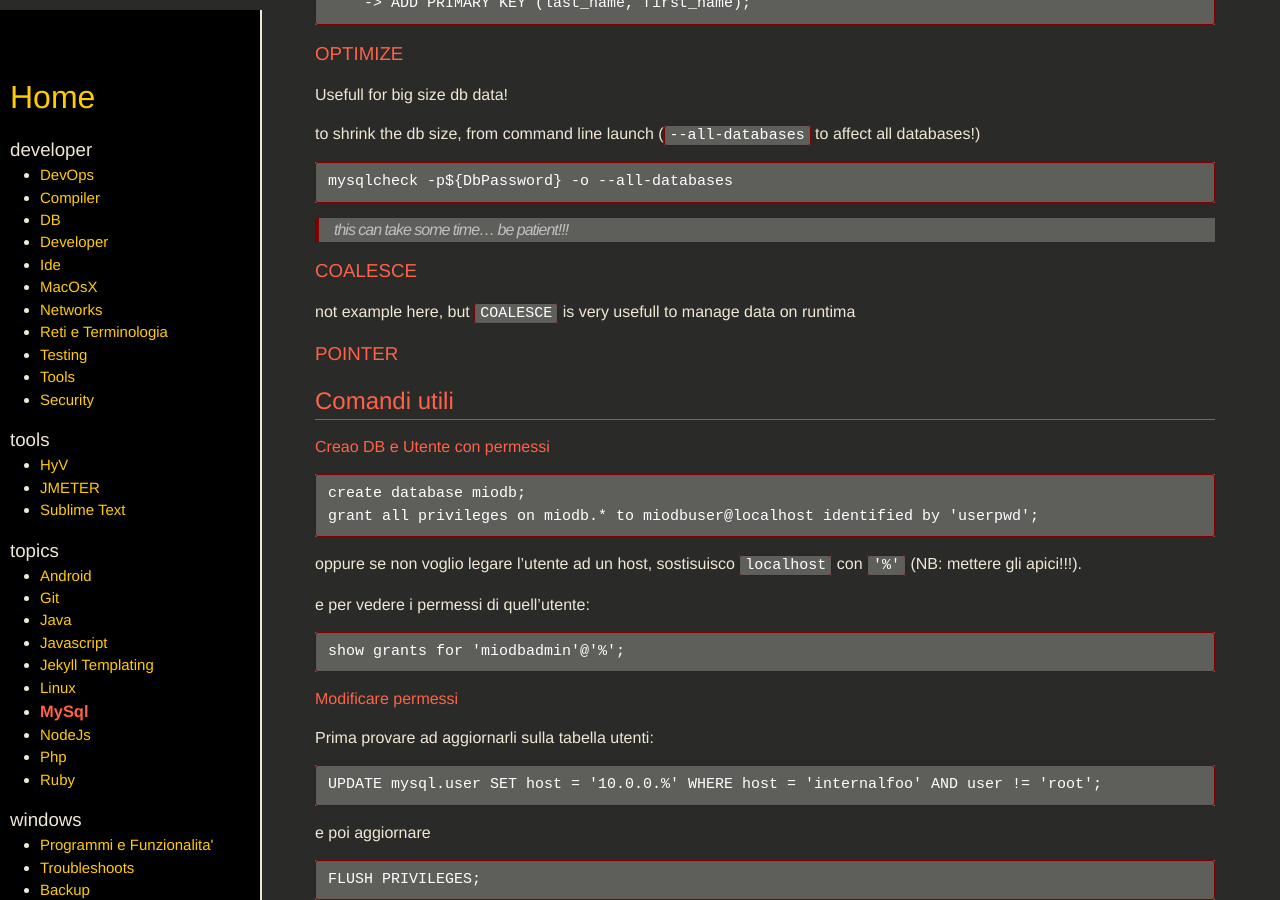
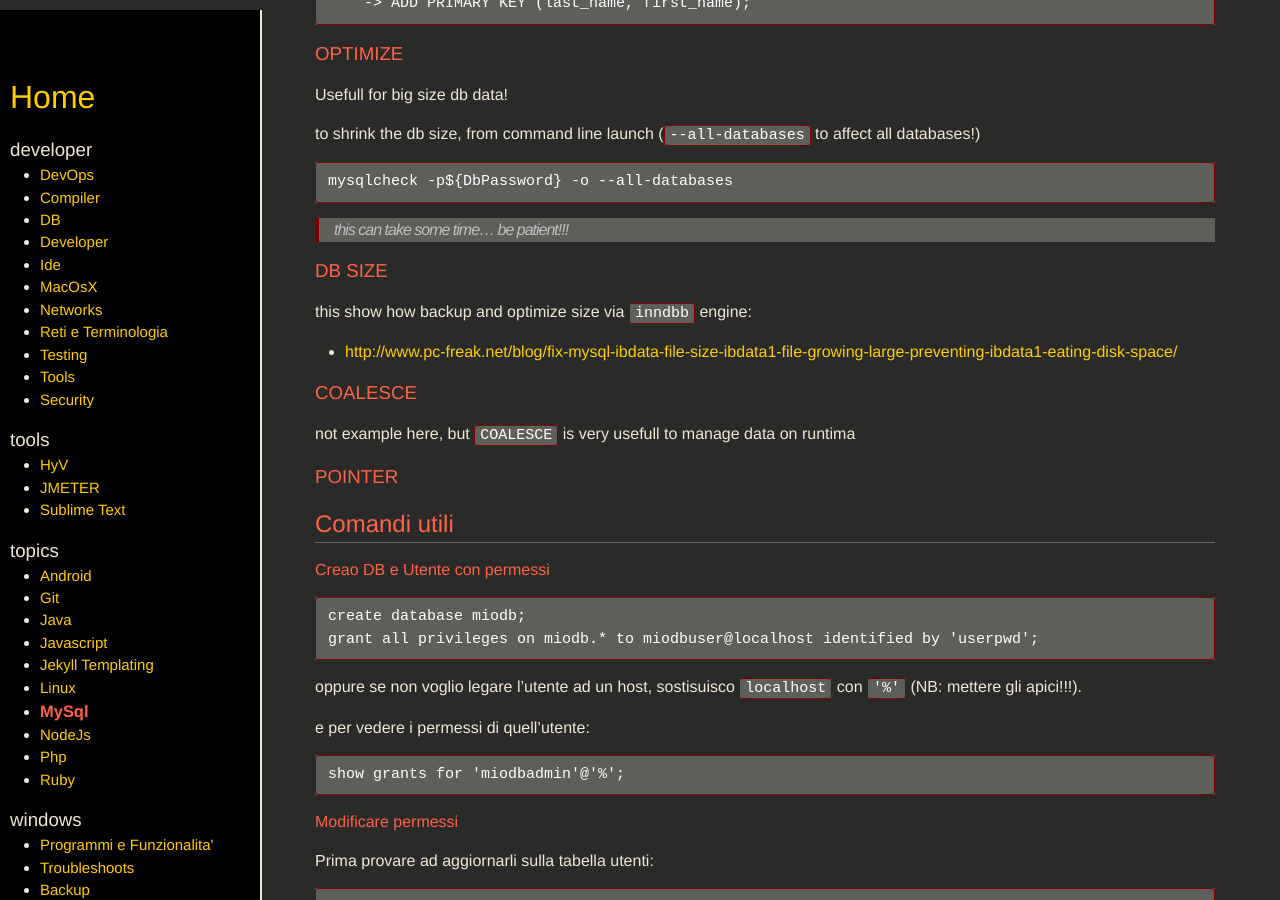
Before and after one commit to SimoSca/own-memo, a Jekyll site: the page built from _pages/topics/mysql.md, in a window 1280 px wide and 900 px high, scrolled down 828 px. Built offline with Jekyll 4.4.1, drawn with Linux system fonts in a browser that asks for light colours; nearby versions of some CDN libraries.

`````diff
--- a/_pages/topics/mysql.md
+++ b/_pages/topics/mysql.md
@@ -58,6 +58,13 @@
 mysqlcheck -p${DbPassword} -o --all-databases
 ````
 > this can take some time... be patient!!!
+
+
+### DB SIZE
+
+this show how backup and optimize size via `inndbb` engine:
+
+- [http://www.pc-freak.net/blog/fix-mysql-ibdata-file-size-ibdata1-file-growing-large-preventing-ibdata1-eating-disk-space/](http://www.pc-freak.net/blog/fix-mysql-ibdata-file-size-ibdata1-file-growing-large-preventing-ibdata1-eating-disk-space/)
 
 
 ### COALESCE
`````
